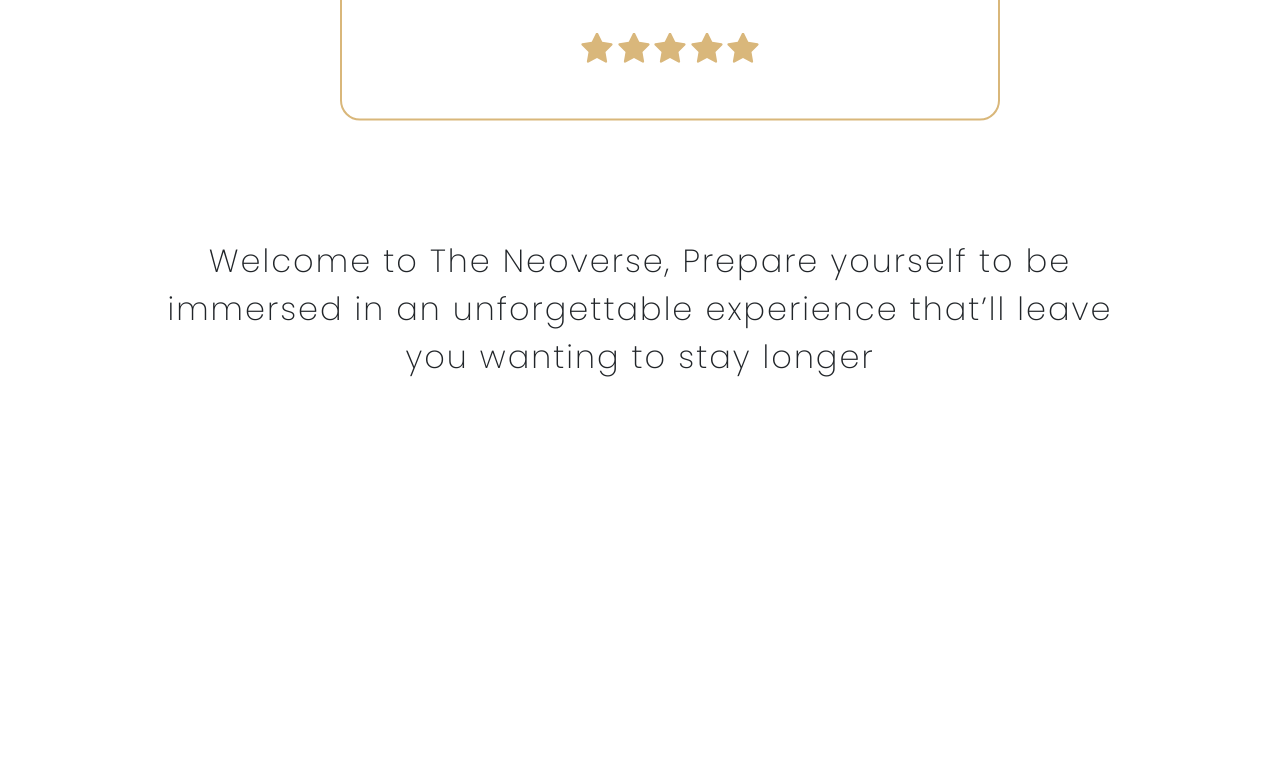
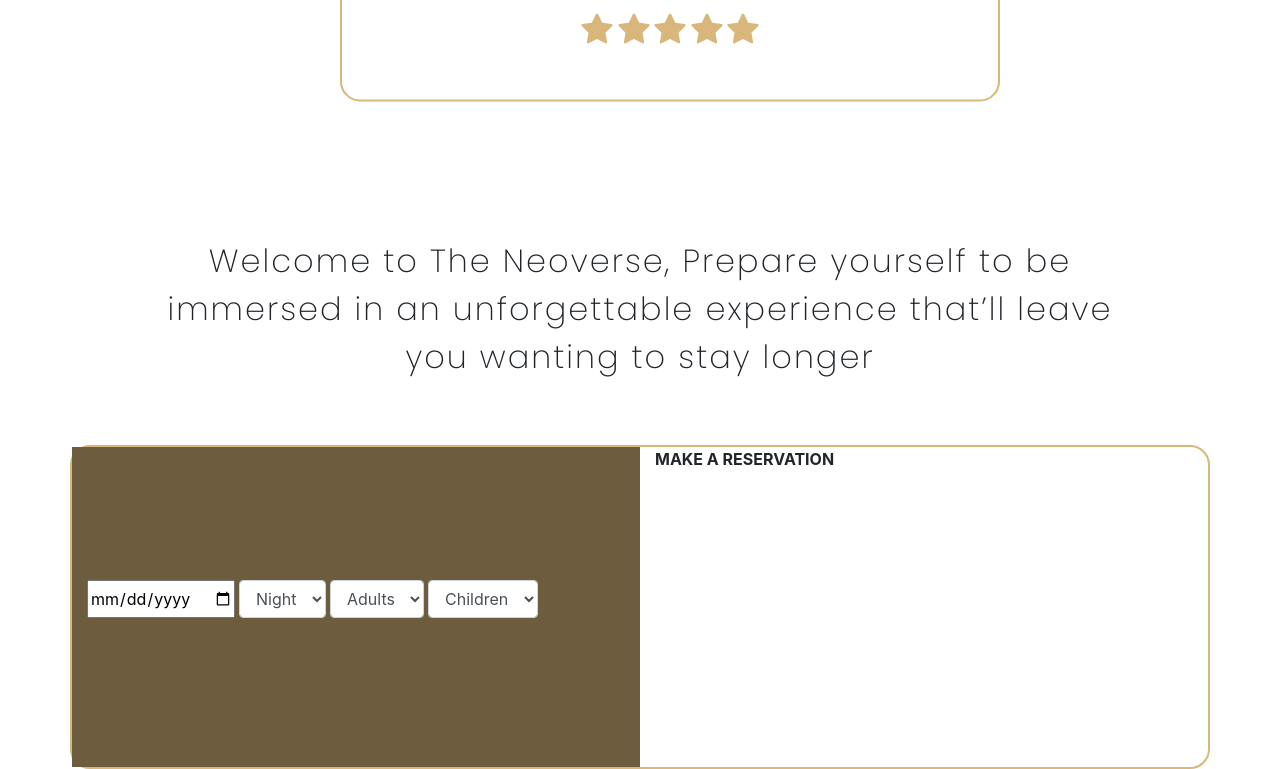
Before and after one commit to shinaayomi/avengers-stage-2-frontend-shuri, a website: page index.html in a window 1280 px wide. Shown: the part 991-1760 px from the top of the page. Before the commit the page ends 1436 px from the top, so only its background shows below. Drawn offline with nearby package versions, Linux system fonts and the light colour scheme.

Commit message:
Add input fields

```diff
--- a/css/style.css
+++ b/css/style.css
@@ -37,7 +37,7 @@
     position: absolute;
     top: 50%;
     left: 25%;
-    transform: translate(0%, -60%)
+    transform: translate(0%, -65%)
 
 
 }
@@ -79,3 +79,28 @@
     text-align: center;
 
 }
+
+.availability-container {
+    border: 2px solid #D9B77A;
+    border-radius: 20px;
+    /* height: 20rem; */
+
+}
+
+.availability-inner {
+}
+
+.form-column {
+    background: #6D5C3E;
+    height: 20rem;
+}
+
+.formic-flex {
+    display: flex;
+    justify-content: center;
+    align-items: center;
+}
+
+.date {
+    height: 2.4rem;
+}
--- a/index.html
+++ b/index.html
@@ -94,6 +94,58 @@
     </div>
 
 
+    <div class="container availability-container">
+        <div class="row availability-inner">
+            <div class="col form-column d-flex">
+                <div class="formic align-self-center">
+                    <div class="formic-flex  ">
+                        <div class="form-group">
+                            <input type="date" class="date">
+                        </div>
+
+                        <!--  -->
+                        <div class="form-group ml-1">
+                            <select class="form-control " id="sel1" >
+                                <option>Night</option>
+                                <option>2</option>
+                                <option>3</option>
+                                <option>4</option>
+                            </select>
+                        </div>
+                        <!--  -->
+
+                        <div class="form-group ml-1">
+                            <select class="form-control " id="sel1">
+                                <option>Adults</option>
+                                <option>2</option>
+                                <option>3</option>
+                                <option>4</option>
+                            </select>
+                        </div>
+
+                        <div class="form-group ml-1">
+                            <select class="form-control " id="sel1">
+                                <option>Children</option>
+                                <option>2</option>
+                                <option>3</option>
+                                <option>4</option>
+                            </select>
+                        </div>
+
+
+                    </div>
+                    <!-- here  -->
+                </div>
+            </div>
+            <div class="col">
+                <p class="font-weight-bold availability">MAKE A RESERVATION</p>
+            </div>
+        </div>
+
+    </div>
+
+
+
 
 
 
```
Also changed, not shown: 1 other file.
